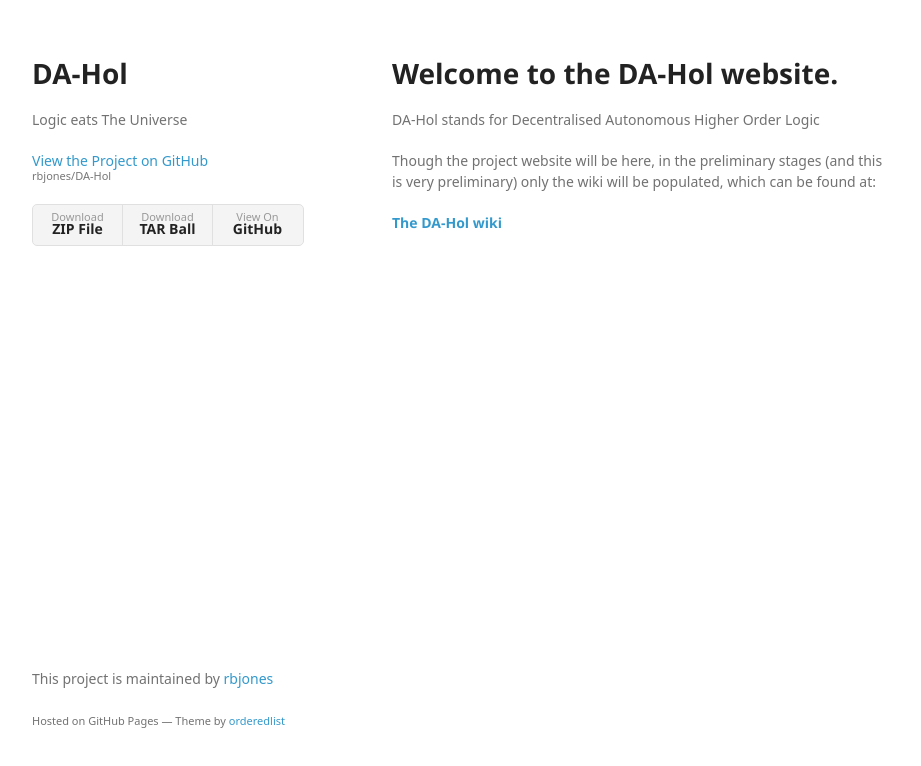
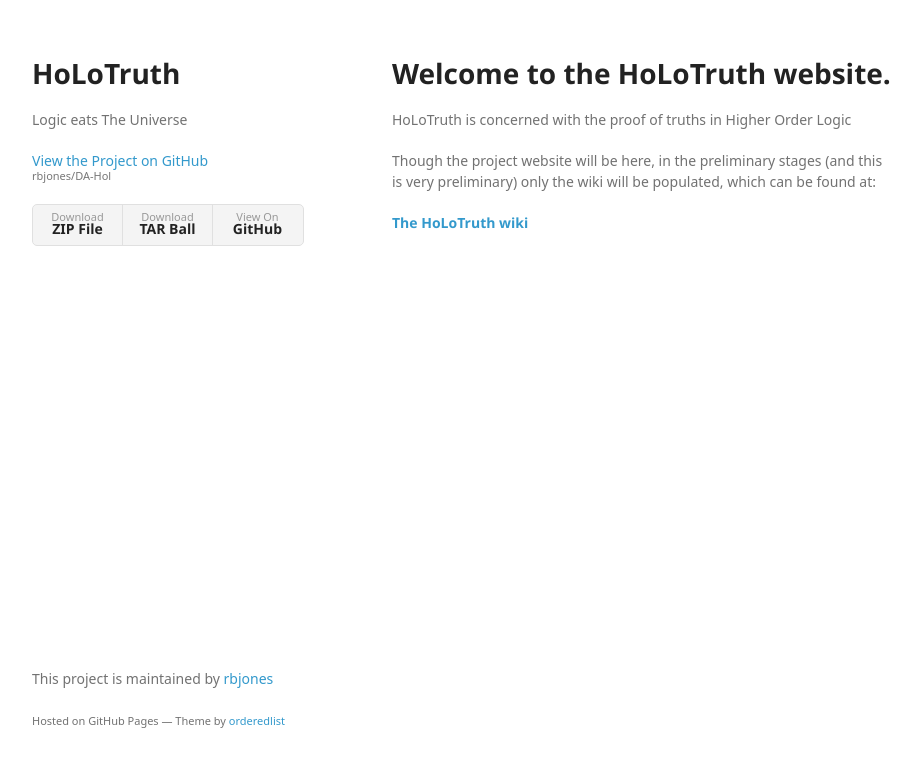
Before and after one commit to rbjones/HoLoTruth, a plain HTML site: page index.html in a window 1280 px wide. Shown: the whole page, without its empty margins (178-1099 px from the left). Drawn offline with Linux system fonts and the light colour scheme; a web font is replaced by a local one.

Commit message:
Update web prage to reflect change of project name.

```diff
--- a/index.html
+++ b/index.html
@@ -3,7 +3,7 @@
   <head>
     <meta charset="utf-8">
     <meta http-equiv="X-UA-Compatible" content="chrome=1">
-    <title>DA-Hol by rbjones</title>
+    <title>HoLoTruth by rbjones</title>
 
     <link rel="stylesheet" href="stylesheets/styles.css">
     <link rel="stylesheet" href="stylesheets/github-light.css">
@@ -15,7 +15,7 @@
   <body>
     <div class="wrapper">
       <header>
-        <h1>DA-Hol</h1>
+        <h1>HoLoTruth</h1>
         <p>Logic eats The Universe</p>
 
         <p class="view"><a href="https://github.com/rbjones/DA-Hol">View the Project on GitHub <small>rbjones/DA-Hol</small></a></p>
@@ -29,14 +29,14 @@
       </header>
       <section>
         <h1>
-<a id="welcome-to-the-da-hol-website" class="anchor" href="#welcome-to-the-da-hol-website" aria-hidden="true"><span aria-hidden="true" class="octicon octicon-link"></span></a><strong>Welcome to the DA-Hol website.</strong>
+<a id="welcome-to-the-da-hol-website" class="anchor" href="#welcome-to-the-da-hol-website" aria-hidden="true"><span aria-hidden="true" class="octicon octicon-link"></span></a><strong>Welcome to the HoLoTruth website.</strong>
 </h1>
 
-<p>DA-Hol stands for Decentralised Autonomous Higher Order Logic</p>
+<p>HoLoTruth is concerned with the proof of truths in Higher Order Logic</p>
 
 <p>Though the project website will be here, in the preliminary stages (and this is very preliminary) only the wiki will be populated, which can be found at:</p>
 
-<p><strong><a href="http://github.com/rbjones/DA-Hol/wiki">The DA-Hol wiki</a></strong></p>
+<p><strong><a href="http://github.com/rbjones/HoLoTruth/wiki">The HoLoTruth wiki</a></strong></p>
       </section>
       <footer>
         <p>This project is maintained by <a href="https://github.com/rbjones">rbjones</a></p>
```
